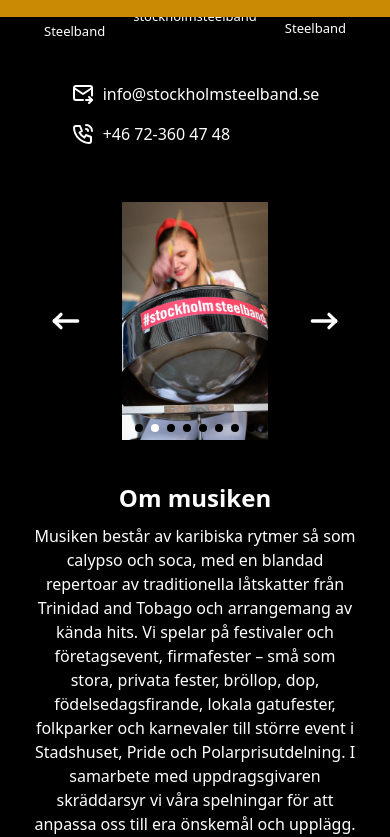
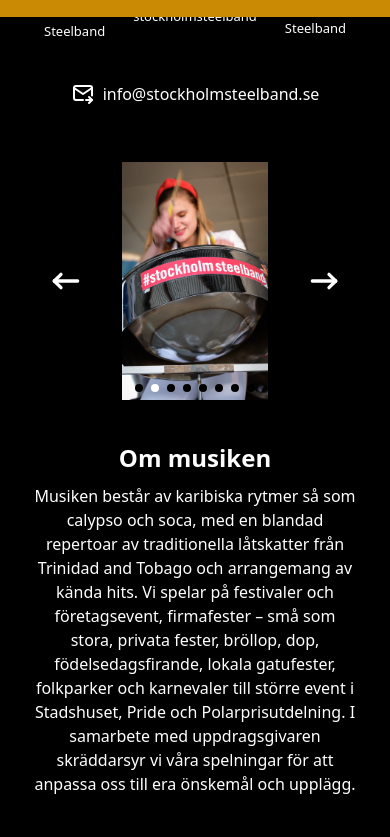
Before and after one commit to Isaak-Marcel/Stockholm-Steelband, a SvelteKit app: page / in a window 390 px wide. Shown: the part 827-1664 px from the top of the page. Built offline with nearby package versions, Linux system fonts and the light colour scheme.

Commit message:
toke away the phone nummber

```diff
--- a/src/routes/Contact.svelte
+++ b/src/routes/Contact.svelte
@@ -13,10 +13,10 @@
                     <EmailIcon width={24} height={24}/>
                     <li class="pb-4 test55 sm:text-xl text-lg [@media(max-width:371px)]:text-base [@media(max-width:341px)]:text-sm [@media(max-width:330px)]:text-xs"><a href ="mailto:info@stockholmsteelband.se">info@stockholmsteelband.se</a></li>
                 </div>
-                <div class="flex gap-2">
+                <!-- <div class="flex gap-2">
                     <PhoneIcon width={24} height={24}/>
                     <li class="test55 pb-4 sm:text-xl text-lg  [@media(max-width:371px)]:text-base  [@media(max-width:314px)]:text-sm   [@media(max-width:300px)]:text-xs  "><a href="tel: +46723604748">+46 72-360 47 48</a></li>
-                </div>
+                </div> -->
                 <div class="flex md:justify-start justify-center">
                     <li>
                          <a class="items-center " target=”_blank”   href="https://www.facebook.com/stockholmsteelband/">
--- a/src/routes/SoicalMedia.svelte
+++ b/src/routes/SoicalMedia.svelte
@@ -36,10 +36,10 @@
            <EmailIcon width={24} height={24}/>
             <a href ="mailto:info@stockholmsteelband.se"><li style="padding: 0"  class="pb-4">info@stockholmsteelband.se</li></a>
        </div>
-       <div class="flex gap-2">
+       <!-- <div class="flex gap-2">
             <PhoneIcon width={24} height={24}/>
             <a href="tel: +46723604748"><li cstyle="padding: 0"  lass="pb-4">+46 72-360 47 48</li></a>
-       </div>
+       </div> -->
     </ul>
 </section>
 
```
